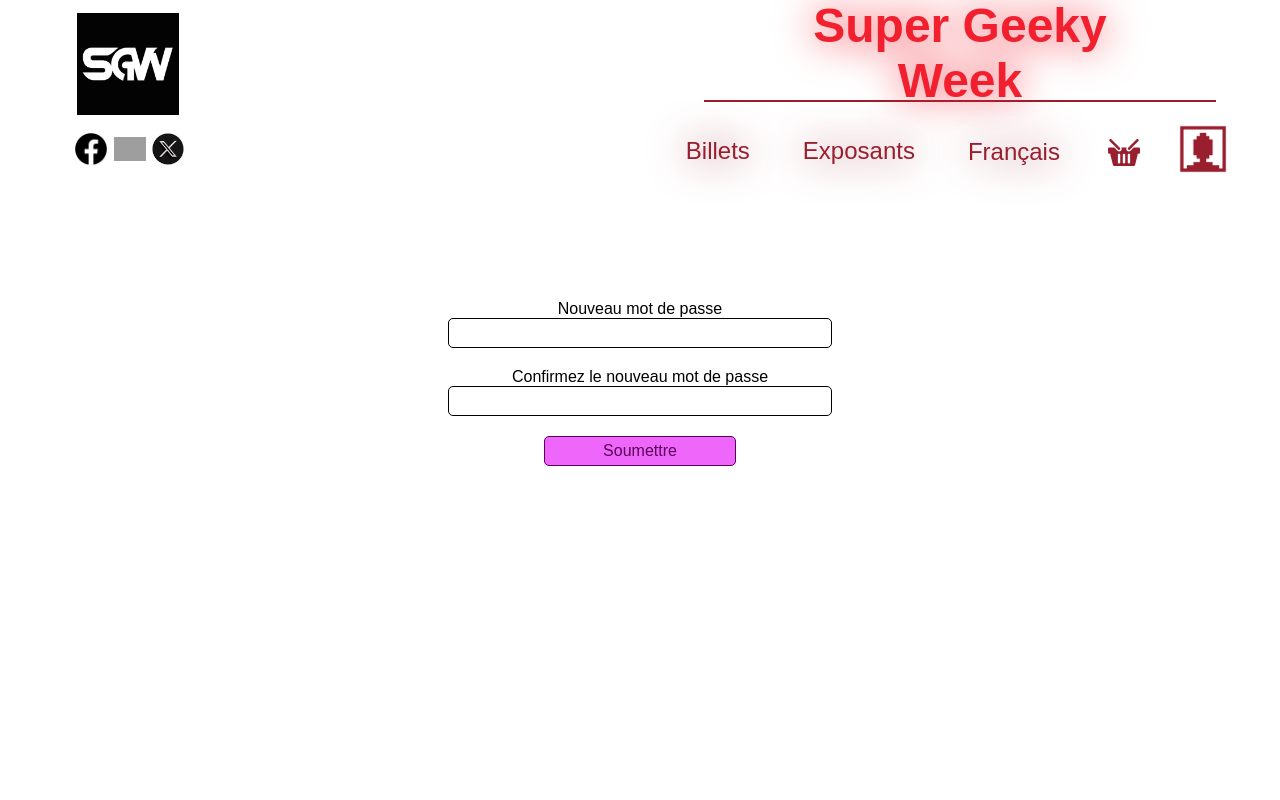
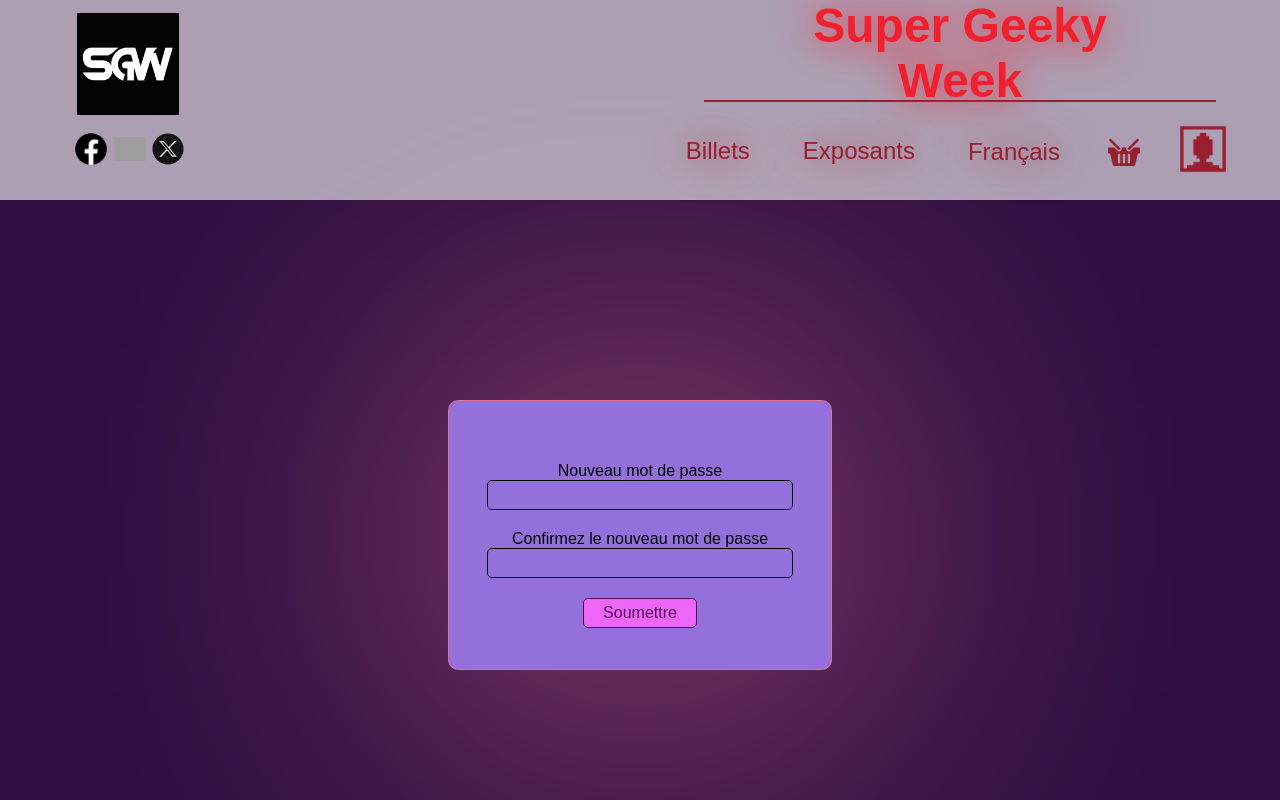
Before and after one commit to ProjetSuperGeekyWeek/Super_Geeky_Week, a Vue app in the folder front/: page /change_password in a window 1280 px wide. Built offline with nearby package versions, Linux system fonts and the light colour scheme; grey boxes are pictures that could not be loaded.

Commit message:
style chg mdp

```diff
--- a/front/src/Connexion/Authentification/views/ChangePasswordView.vue
+++ b/front/src/Connexion/Authentification/views/ChangePasswordView.vue
@@ -1,4 +1,5 @@
 <template>
+    <div class="authentificationChange">
         <div id="changePasswordBox">
             <label for="newPassword">Nouveau mot de passe</label>
             <input type="password" name="newPassword" id="newPassword" required @change="verifNewPassword()">
@@ -6,6 +7,7 @@
             <input type="password" name="confirmNewPassword" id="confirmNewPassword" required @change="verifNewConfirmPassword()">
             <span id="incorrectNewPassword"></span>
             <button id="valid-new-password" @click="submitForm">{{translate('soumettre')}}</button>
+        </div>
     </div>
 </template>
 
@@ -98,11 +100,26 @@
 </script>
 
 <style scoped>
+
+.authentificationChange {
+    background-color: rgb(48, 15, 65);
+    height: 100vh;
+    width: 100vw;
+    padding-top: 25vh;
+    backdrop-filter: blur(0.5rem);
+}
+
 #changePasswordBox {
-    width: 50%;
-    height: 100%;
-    margin-left: 25%;
-    margin-top: 300px;
+    padding-top: 4%;
+    padding-bottom: 4%;
+    width: 30%;
+    height: 45%;
+    margin-left: 35%;
+    margin-top: 200px;
+    border: solid 1px palevioletred;
+    border-radius: 10px;
+    background-color: mediumpurple;
+    filter: drop-shadow(0 0 10rem palevioletred);
 }
 
 label {
@@ -112,12 +129,12 @@
 }
 
 input {
-    width: 60%;
+    width: 80%;
     height: 30px;
     border-radius: 5px;
     border: 1px solid black;
     margin-bottom: 10px;
-    margin-left: 20%;
+    margin-left: 10%;
 }
 
 input:focus {
```
Also changed, not shown: front/src/Client/Panier/views/CommandeView.vue (added, +13 -0 lines). Lines whose indentation alone changed are shown as unchanged.
